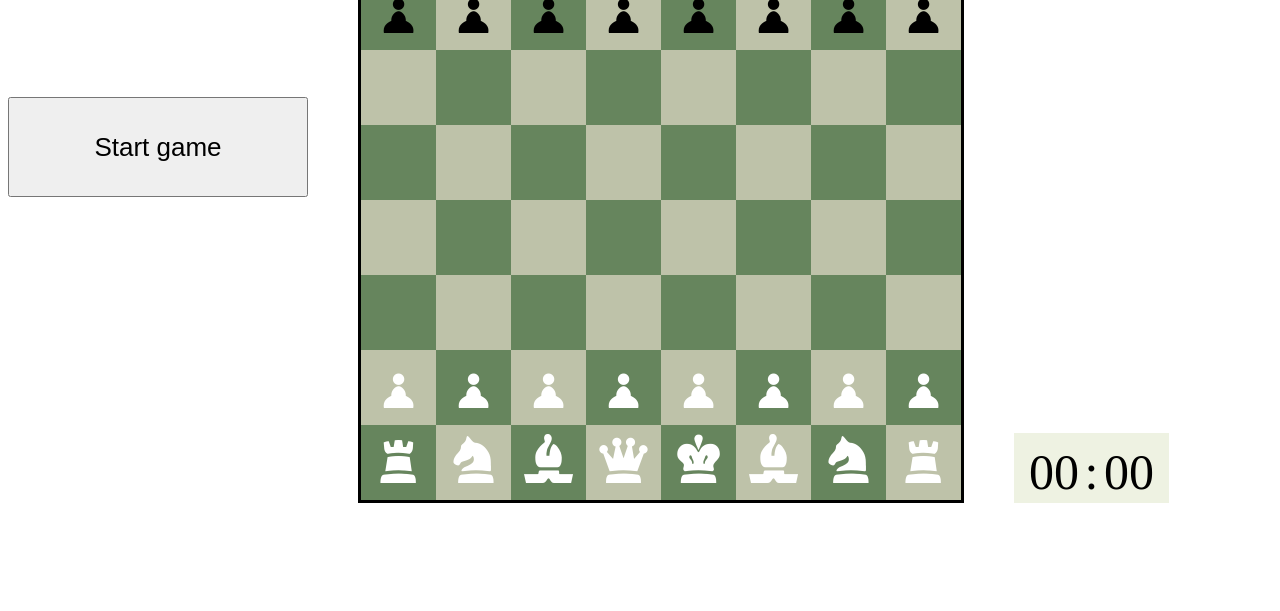
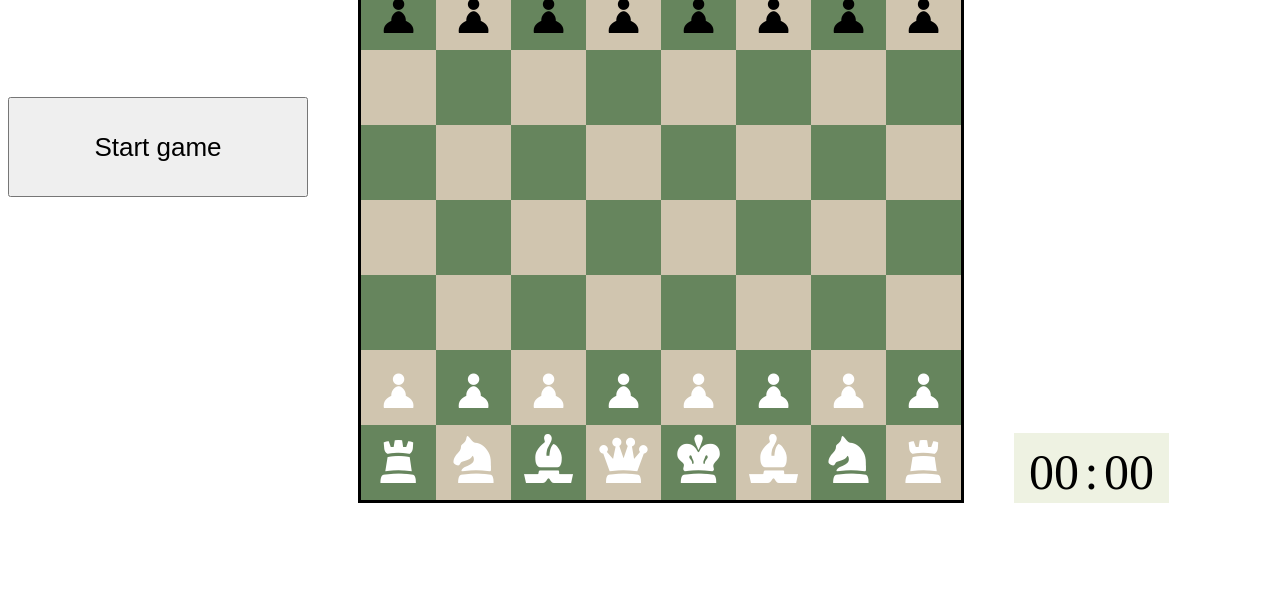
Before and after one commit to andreasthiberg/js-Chess, a website with bundled scripts: page index.html in a window 1280 px wide. Shown: the part 298-909 px from the top of the page. Built offline with nearby package versions, Linux system fonts and the light colour scheme.

Commit message:
Changed colors

```diff
--- a/style/style.css
+++ b/style/style.css
@@ -93,7 +93,7 @@ h1 {
 }
 
 .white-background-square {
-    background-color: #bec2a9;
+    background-color: #d0c5af;
 }
 
 .selected, .possible-move {
```
